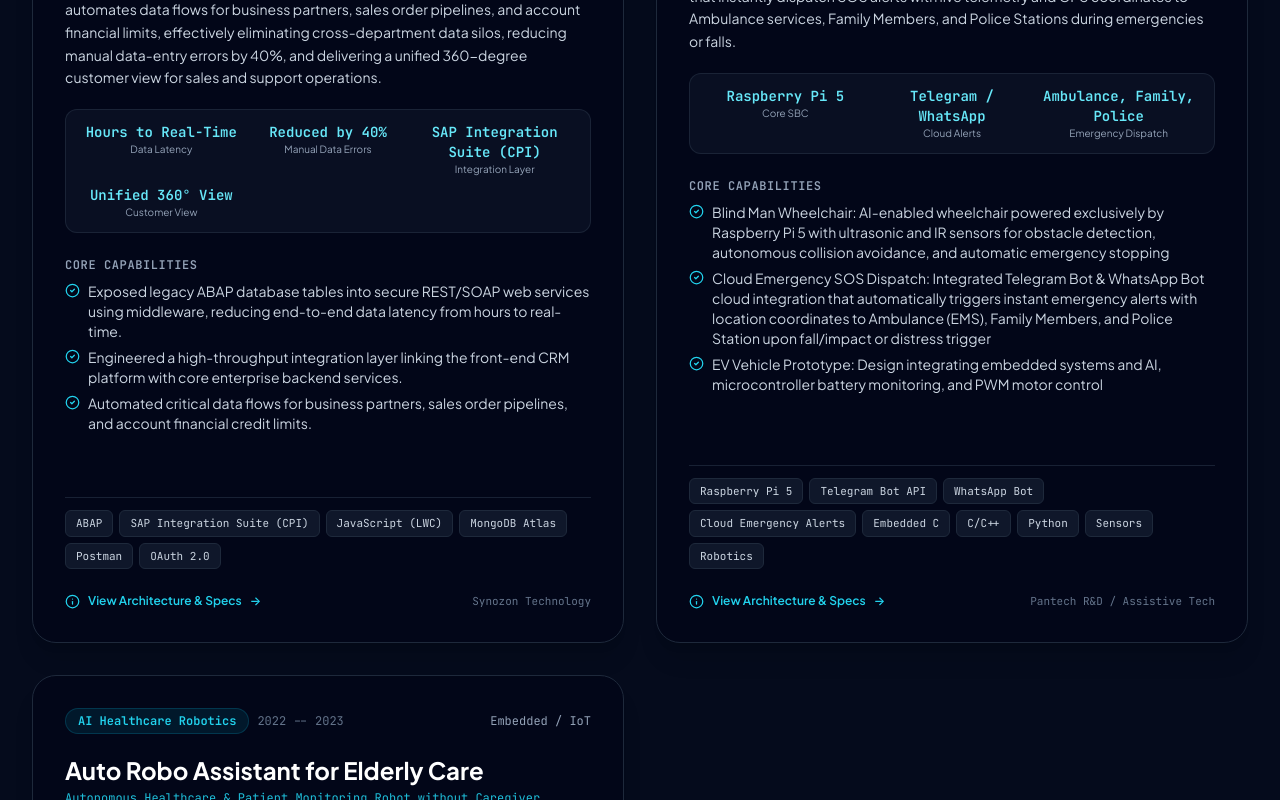
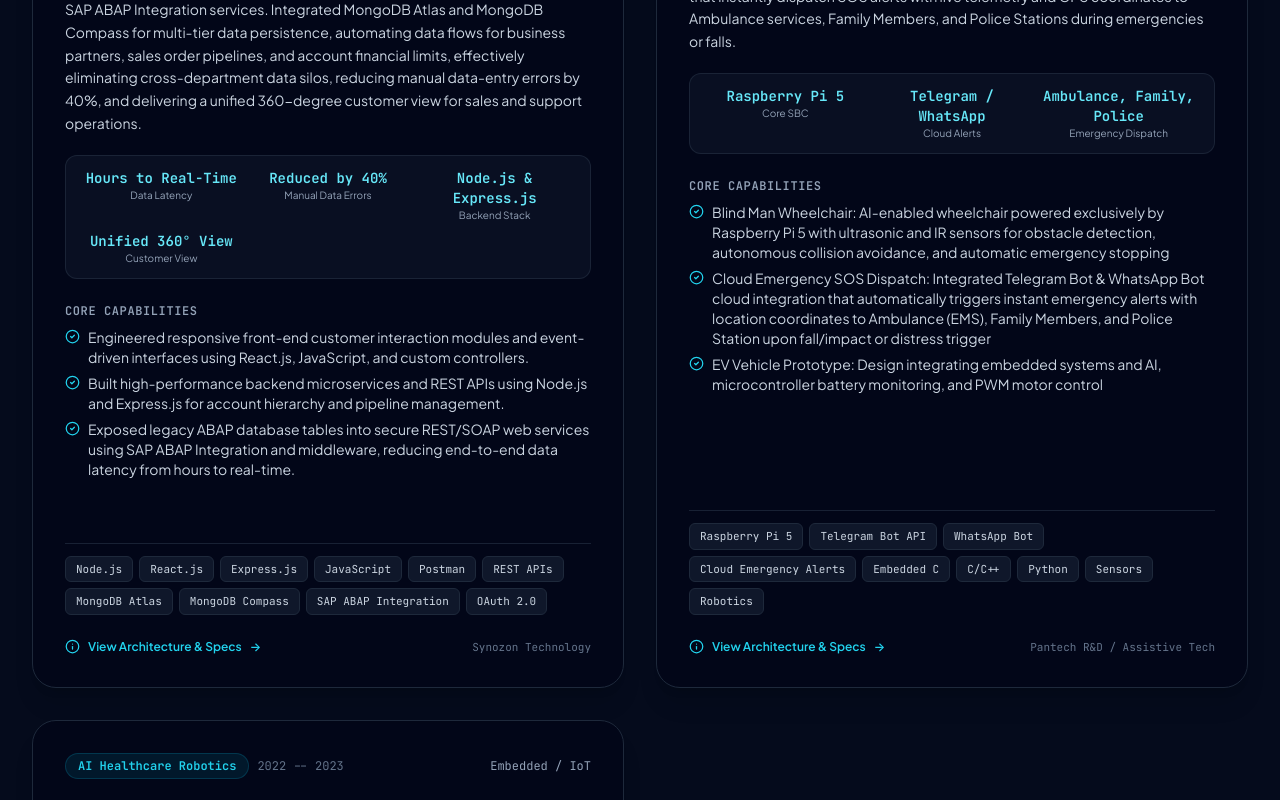
Before and after one commit to mohanShankarG/Portfolio, a React (Vite) app: page / in a window 1280 px wide. Shown: the part 6680-7480 px from the top of the page. Built offline with nearby package versions, Linux system fonts and the light colour scheme.

Commit message:
feat(crm): add Node.js, React.js, Express.js, JavaScript, Postman, REST APIs, MongoDB Atlas, MongoDB Compass, and SAP ABAP Integration

```diff
--- a/src/components/ResumeModal.jsx
+++ b/src/components/ResumeModal.jsx
@@ -198,7 +198,7 @@ export default function ResumeModal({ isOpen, onClose }) {
                 <strong className="text-white">Backend Technologies:</strong> Node.js, Express.js, RESTful APIs, JWT Authentication, Serverless Functions, Cron Jobs, RBAC
               </div>
               <div>
-                <strong className="text-white">Databases & Enterprise Data:</strong> MongoDB Atlas, PostgreSQL, MySQL, Redis
+                <strong className="text-white">Databases & Enterprise Data:</strong> MongoDB Atlas, MongoDB Compass, PostgreSQL, MySQL, Redis
               </div>
               <div>
                 <strong className="text-white">AI/ML & Computer Vision:</strong> Python, YOLOv8, YOLOv11, BoT-SORT, OpenCV, Object Detection, Tracking, LabelImg, Label Studio
@@ -207,7 +207,7 @@ export default function ResumeModal({ isOpen, onClose }) {
                 <strong className="text-white">Cloud & Deployment:</strong> Vercel, Cloudinary, Render
               </div>
               <div>
-                <strong className="text-white">Enterprise Tools & Middleware:</strong> SAP Integration Suite (CPI), SAP GUI (SPROXY, BD64), JavaScript LWC, VS Code, Postman, Git, GitHub, Prisma ORM
+                <strong className="text-white">Enterprise Tools & Middleware:</strong> SAP ABAP Integration, SAP Integration Suite (CPI), SAP GUI (SPROXY, BD64), JavaScript, VS Code, Postman, Git, GitHub, Prisma ORM
               </div>
               <div>
                 <strong className="text-white">Embedded Systems, Robotics & Healthcare IoT:</strong> Raspberry Pi 5 & 4, ROS, WhatsApp Bot, Telegram Bot API, LiDAR SLAM, MAX30102 (SpO2/Pulse), DHT22, MPU6050 IMU, MQTT, Speech Processing (TTS), IR/Ultrasonic Sensors, Auto-Stop Safety
--- a/src/data/portfolioData.js
+++ b/src/data/portfolioData.js
@@ -156,20 +156,20 @@ export const experienceData = [
     tech: ["React.js", "Node.js", "Express.js", "PostgreSQL", "Python", "YOLOv11", "BoT-SORT", "Redis", "Cron Jobs", "RBAC"]
   },
   {
-    role: "Backend & SAP Integration Developer",
+    role: "Full Stack & SAP ABAP Integration Developer",
     company: "Synozon Technology",
     location: "India",
     period: "Aug 2023 -- Oct 2024",
     type: "Internship",
     highlights: [
-      "Engineered an enterprise-grade CRM engine for complex customer interaction tracking, account hierarchy management, and real-time backend synchronization.",
-      "Built a high-throughput integration layer connecting front-end CRM platforms with core enterprise backend services, automating business partners, sales orders, and credit limits.",
-      "Exposed legacy ABAP database tables into secure REST/SOAP web services using middleware (SAP CPI), reducing end-to-end data latency from hours to real-time.",
+      "Engineered an enterprise-grade full-stack CRM engine using React.js, Node.js, Express.js, and JavaScript for customer interaction tracking and real-time backend synchronization.",
+      "Built high-throughput REST APIs and an SAP ABAP Integration layer linking front-end CRM workflows with enterprise backend services.",
+      "Exposed legacy ABAP database tables into secure REST/SOAP web services using middleware, reducing end-to-end data latency from hours to real-time.",
       "Developed custom ABAP Remote Function Calls (RFCs) and User Exits/BAdIs for transaction processing.",
-      "Wrote custom JavaScript controllers, triggers, and Lightning Web Components (LWC) for event-driven API calls, reducing manual data-entry errors by 40% and delivering a unified 360° customer view.",
-      "Managed multi-tier data persistence across MongoDB Atlas with Postman test suites, VS Code, and OAuth 2.0 API security."
+      "Managed multi-tier data persistence and visual query profiling across MongoDB Atlas and MongoDB Compass, automating business partner data flows and reducing manual data-entry errors by 40%.",
+      "Created comprehensive Postman API test collections and OAuth 2.0 security workflows for robust, end-to-end delivery."
     ],
-    tech: ["ABAP", "SAP CPI", "JavaScript / LWC", "MongoDB Atlas", "Postman", "VS Code", "OAuth 2.0"]
+    tech: ["Node.js", "React.js", "Express.js", "JavaScript", "Postman", "REST APIs", "MongoDB Atlas", "MongoDB Compass", "SAP ABAP Integration", "OAuth 2.0"]
   },
   {
     role: "Embedded Developer / Jr. Software Engineer",
@@ -321,43 +321,46 @@ export const projectsData = [
   {
     id: "crm-system",
     title: "CRM -- Customer Relationship Management",
-    subtitle: "Enterprise CRM Engine & Real-Time Cloud Integration Layer",
+    subtitle: "Full-Stack CRM (React.js, Node.js, Express.js) & SAP ABAP Integration",
     category: "Full Stack Web",
-    badge: "Enterprise CRM & Cloud Integration",
+    badge: "Full-Stack CRM & SAP ABAP Integration",
     period: "2023 -- 2024",
     client: "Synozon Technology",
     description:
-      "Designed and implemented a full-stack, enterprise-grade Customer Relationship Management (CRM) engine tailored for complex customer interaction tracking, account hierarchy management, and real-time backend synchronization. Engineered a high-throughput integration layer linking the front-end CRM platform with core enterprise backend services. The solution automates data flows for business partners, sales order pipelines, and account financial limits, effectively eliminating cross-department data silos, reducing manual data-entry errors by 40%, and delivering a unified 360-degree customer view for sales and support operations.",
+      "Designed and implemented a full-stack, enterprise-grade Customer Relationship Management (CRM) engine built with React.js, Node.js, Express.js, and JavaScript, tailored for customer interaction tracking, account hierarchy management, and real-time backend synchronization. Engineered a high-throughput REST API integration layer linking the front-end CRM platform with SAP ABAP Integration services. Integrated MongoDB Atlas and MongoDB Compass for multi-tier data persistence, automating data flows for business partners, sales order pipelines, and account financial limits, effectively eliminating cross-department data silos, reducing manual data-entry errors by 40%, and delivering a unified 360-degree customer view for sales and support operations.",
     features: [
-      "Exposed legacy ABAP database tables into secure REST/SOAP web services using middleware, reducing end-to-end data latency from hours to real-time.",
-      "Engineered a high-throughput integration layer linking the front-end CRM platform with core enterprise backend services.",
-      "Automated critical data flows for business partners, sales order pipelines, and account financial credit limits.",
+      "Engineered responsive front-end customer interaction modules and event-driven interfaces using React.js, JavaScript, and custom controllers.",
+      "Built high-performance backend microservices and REST APIs using Node.js and Express.js for account hierarchy and pipeline management.",
+      "Exposed legacy ABAP database tables into secure REST/SOAP web services using SAP ABAP Integration and middleware, reducing end-to-end data latency from hours to real-time.",
+      "Automated critical data flows for business partners, sales order pipelines, and account financial credit limits with comprehensive Postman test collections.",
       "Developed custom Remote Function Calls (RFCs) and User Exits/BAdIs for transaction processing in ABAP.",
-      "Wrote custom JavaScript controllers, triggers, and Lightning Web Components (LWC) for advanced front-end customer interaction tracking and event-driven API calls.",
-      "Integrated SAP Integration Suite (Cloud Platform Integration - CPI) with comprehensive Postman test collections.",
+      "Managed multi-tier data persistence and visual query profiling across MongoDB Atlas and MongoDB Compass with secure API gateways and OAuth 2.0.",
       "Leveraged SAP GUI customizing tools and Transaction Codes including SPROXY and BD64.",
-      "Eliminated cross-department data silos and reduced manual data-entry errors by 40%, delivering a unified 360-degree customer view for sales and support operations.",
-      "Managed multi-tier data persistence across MongoDB Atlas with secure API gateways and OAuth 2.0 identity providers."
+      "Eliminated cross-department data silos and reduced manual data-entry errors by 40%, delivering a unified 360-degree customer view for sales and support operations."
     ],
     architecture: {
-      crmPlatforms: "Enterprise Customer Experience (CX) Suite",
-      middleware: "SAP Integration Suite (CPI), Postman",
-      sapCustomizing: "SAP GUI, Transaction Codes (SPROXY, BD64)",
-      databaseInfra: "MongoDB Atlas, Secure API Gateways, OAuth 2.0 Identity Providers",
-      languages: "ABAP (RFCs, User Exits/BAdIs) & JavaScript (LWC, Controllers, Triggers)"
+      frontend: "React.js, JavaScript, Responsive UI Controllers",
+      backend: "Node.js, Express.js, REST APIs",
+      integration: "SAP ABAP Integration, RFCs, SPROXY, BD64",
+      databaseInfra: "MongoDB Atlas, MongoDB Compass, Secure API Gateways",
+      apiTesting: "Postman API Collections, OAuth 2.0 Identity Providers"
     },
     tech: [
-      "ABAP",
-      "SAP Integration Suite (CPI)",
-      "JavaScript (LWC)",
+      "Node.js",
+      "React.js",
+      "Express.js",
+      "JavaScript",
+      "Postman",
+      "REST APIs",
       "MongoDB Atlas",
-      "Postman",
+      "MongoDB Compass",
+      "SAP ABAP Integration",
       "OAuth 2.0"
     ],
     metrics: [
       { label: "Data Latency", val: "Hours to Real-Time" },
       { label: "Manual Data Errors", val: "Reduced by 40%" },
-      { label: "Integration Layer", val: "SAP Integration Suite (CPI)" },
+      { label: "Backend Stack", val: "Node.js & Express.js" },
       { label: "Customer View", val: "Unified 360° View" }
     ],
     color: "from-sky-600 to-indigo-600"
@@ -588,33 +591,33 @@ export const systemPipelines = [
   },
   {
     id: "crm-flow",
-    title: "CRM Lifecycle & ABAP Integration Pipeline",
-    description: "Enterprise CRM engine linking front-end customer interaction platforms via SAP Integration Suite and secure middleware.",
+    title: "Full-Stack CRM & SAP ABAP Integration Pipeline",
+    description: "Enterprise CRM engine linking React.js frontend with Node.js/Express.js REST APIs, MongoDB Atlas/Compass, and SAP ABAP Integration.",
     steps: [
       {
         step: "01",
-        title: "Customer Interaction & LWC Event Intake",
-        desc: "Captures account interactions, business partner inquiries, and sales pipeline updates via custom JavaScript controllers and Lightning Web Components (LWC)."
+        title: "React.js & JavaScript Frontend Event Intake",
+        desc: "Captures account interactions, business partner inquiries, and sales pipeline updates via responsive React.js components and JavaScript controllers."
       },
       {
         step: "02",
-        title: "Middleware & API Gateway Orchestration",
-        desc: "SAP Integration Suite (CPI) authenticates requests using OAuth 2.0 and routes event-driven sales order payloads."
+        title: "Node.js & Express.js REST API Gateway",
+        desc: "Node.js and Express.js backend microservices authenticate requests using OAuth 2.0 and orchestrate event-driven sales order payloads."
       },
       {
         step: "03",
-        title: "REST & SOAP Web Service Exposure",
-        desc: "Exposes legacy ABAP database tables into secure REST/SOAP web services using enterprise middleware, reducing end-to-end data latency from hours to real-time."
+        title: "SAP ABAP Integration & Middleware",
+        desc: "Exposes and connects legacy ABAP tables and Remote Function Calls (RFCs, SPROXY, BD64) into secure REST/SOAP web services in real time."
       },
       {
         step: "04",
-        title: "Enterprise ABAP Processing (RFCs & User Exits)",
-        desc: "Executes enterprise business logic using custom Remote Function Calls (RFCs) and User Exits/BAdIs in ABAP."
+        title: "MongoDB Atlas & Compass Persistence",
+        desc: "Persists customer master data, interaction logs, and pipeline stages in MongoDB Atlas, visually audited and indexed using MongoDB Compass."
       },
       {
         step: "05",
-        title: "Unified 360° Data Sync (MongoDB Atlas & APIs)",
-        desc: "Synchronizes business partner master data, sales order pipelines, and account credit limits across MongoDB Atlas and secure API gateways—reducing manual errors by 40%."
+        title: "Postman Verification & 360° Customer View",
+        desc: "Automated Postman test collections validate end-to-end API payloads, reducing manual data-entry errors by 40% and delivering a unified 360° customer view."
       }
     ]
   },
```
